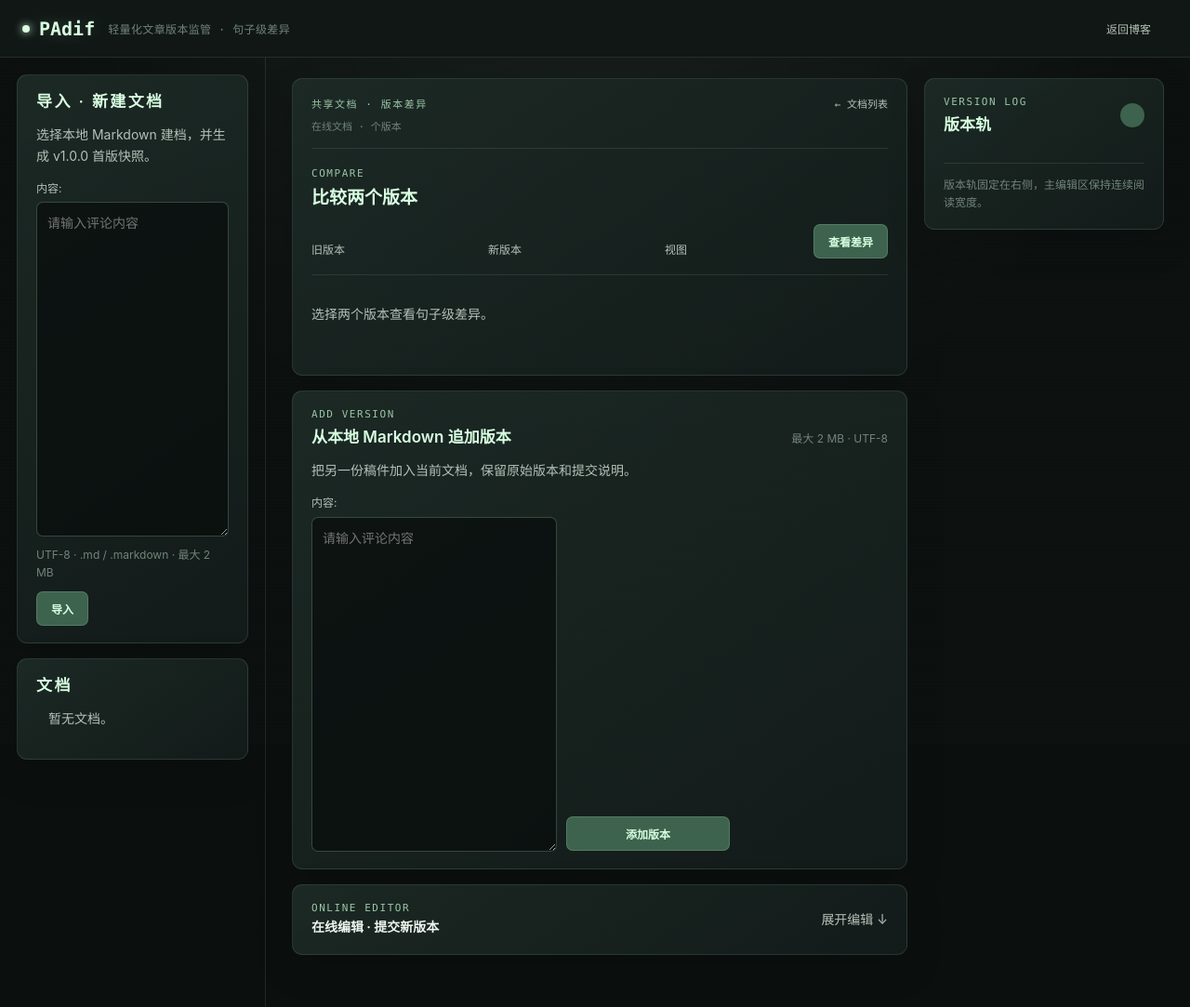
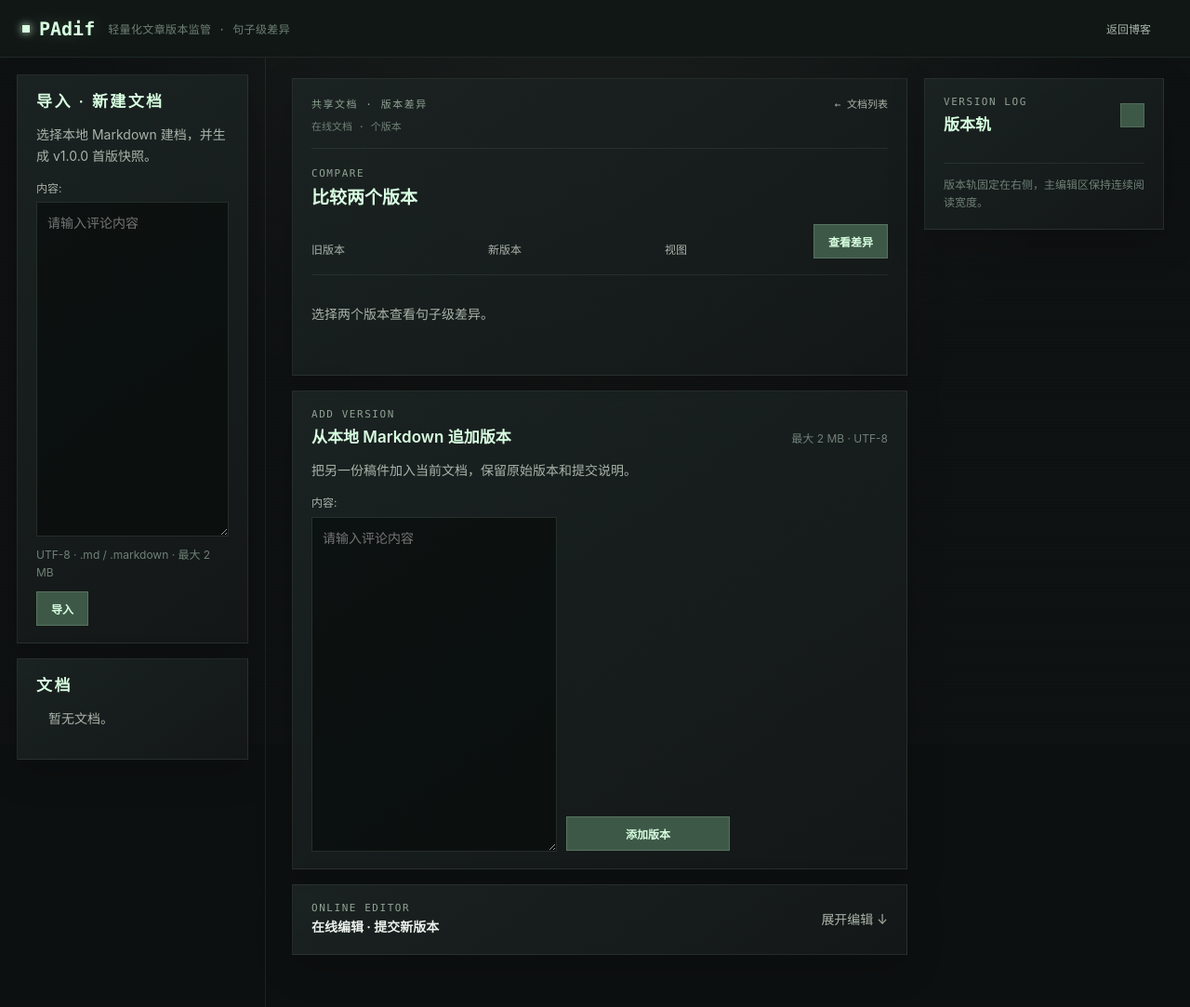
Before and after one commit to se-veN714/PowerAdapterBlogs, a Django app: template padif/templates/padif/document_detail.html in a window 1280 px wide. Shown: the whole page at 93% size. Run offline with Django 5.2, Linux system fonts and the light colour scheme; the template is opened without the code that fills it: values that come from a table or form of the project are taken from there, others are empty; parts of the project's set-up code (start-up, migrations or seed data) failed here and were passed over.

Commit message:
Align PAdif UI with sharp Devenir surfaces
Remove rounded rectangles and circular status nodes from the shared PAdif workspace. Reuse the documented Devenir dark palette, thin borders, and restrained signal colors.

```diff
--- a/padif/static/padif/padif.css
+++ b/padif/static/padif/padif.css
@@ -1,20 +1,20 @@
 :root {
   color-scheme: dark;
-  --bg: #0b100f;
-  --bg2: #111816;
-  --panel: #18211f;
-  --panel-strong: #1d2a26;
-  --accent: #d8ffe1;
-  --soft: #9bc5a8;
-  --muted: #71847a;
-  --text: #edf3ed;
-  --text2: #b4c1b8;
-  --line: rgba(216, 255, 225, .10);
-  --line2: rgba(216, 255, 225, .22);
-  --deep: #3d624d;
-  --red: #f0aaaa;
-  --green: #a3edbd;
-  --warn: #d4bb7d;
+  --bg: rgb(13, 16, 16);
+  --bg2: rgb(20, 24, 24);
+  --panel: rgb(28, 35, 35);
+  --panel-strong: rgb(28, 35, 35);
+  --accent: rgb(216, 255, 225);
+  --soft: rgb(143, 163, 148);
+  --muted: rgb(111, 129, 119);
+  --text: rgb(235, 240, 235);
+  --text2: rgb(170, 180, 170);
+  --line: rgba(216, 255, 225, .08);
+  --line2: rgba(216, 255, 225, .12);
+  --deep: rgb(62, 88, 72);
+  --red: rgb(201, 120, 120);
+  --green: rgb(158, 232, 182);
+  --warn: rgb(207, 181, 126);
   --mono: "Cascadia Code", "JetBrains Mono", Consolas, monospace;
   --sans: -apple-system, BlinkMacSystemFont, "PingFang SC", "Microsoft YaHei", sans-serif;
 }
@@ -44,7 +44,7 @@ button, input, select, textarea { font: inherit; }
   border-bottom: 1px solid var(--line);
 }
 .brand { display: flex; align-items: center; gap: 10px; color: var(--accent); font: 700 20px var(--mono); text-decoration: none; text-shadow: 0 0 18px rgba(216,255,225,.24); }
-.signal-dot { width: 8px; height: 8px; border-radius: 50%; background: var(--accent); box-shadow: 0 0 10px var(--accent); }
+.signal-dot { width: 8px; height: 8px; background: var(--accent); box-shadow: 0 0 10px var(--accent); }
 .subtitle { color: var(--muted); font: 12px var(--mono); letter-spacing: .03em; }
 .topbar nav { margin-left: auto; display: flex; align-items: center; gap: 18px; color: var(--text2); font: 12px var(--mono); }
 .topbar nav a { text-decoration: none; }
@@ -56,7 +56,7 @@ button, input, select, textarea { font: inherit; }
 .document-layout { display: grid; grid-template-columns: minmax(0, 1fr) 258px; gap: 18px; align-items: start; }
 .document-main { min-width: 0; }
 
-.panel { margin-bottom: 16px; padding: 18px 20px; background: linear-gradient(145deg, rgba(29,42,38,.94), rgba(19,28,26,.96)); border: 1px solid var(--line); border-radius: 11px; box-shadow: 0 14px 40px rgba(0,0,0,.16); }
+.panel { margin-bottom: 16px; padding: 18px 20px; background: linear-gradient(145deg, rgba(28,35,35,.94), rgba(20,24,24,.96)); border: 1px solid var(--line); box-shadow: 0 14px 40px rgba(0,0,0,.16); }
 .panel:hover { border-color: var(--line2); }
 .panel-h { margin: 0 0 8px; color: var(--soft); font: 11px var(--mono); letter-spacing: .14em; text-transform: uppercase; }
 .panel h1, .panel h2 { margin: 0; color: var(--accent); }
@@ -67,17 +67,17 @@ button, input, select, textarea { font: inherit; }
 
 form p { display: flex; flex-direction: column; gap: 5px; margin: 10px 0; }
 label { color: var(--text2); font-size: 12px; }
-input, select, textarea { width: 100%; padding: 9px 11px; color: var(--text); background: rgba(8,13,12,.72); border: 1px solid var(--line2); border-radius: 7px; }
+input, select, textarea { width: 100%; padding: 9px 11px; color: var(--text); background: rgba(8,13,12,.72); border: 1px solid var(--line2); }
 input:focus, select:focus, textarea:focus { outline: none; border-color: var(--soft); box-shadow: 0 0 0 3px rgba(155,197,168,.13); }
 input[type=file] { padding: 7px; }
 textarea { min-height: 360px; resize: vertical; line-height: 1.8; }
-button { padding: 9px 15px; color: var(--accent); background: var(--deep); border: 1px solid rgba(216,255,225,.16); border-radius: 7px; cursor: pointer; font: 600 12px var(--mono); transition: .18s ease; }
+button { padding: 9px 15px; color: var(--accent); background: var(--deep); border: 1px solid rgba(216,255,225,.16); cursor: pointer; font: 600 12px var(--mono); transition: .18s ease; }
 button:hover { background: #50775f; box-shadow: 0 0 16px rgba(216,255,225,.16); }
 button:focus-visible, a:focus-visible, summary:focus-visible { outline: 2px solid var(--accent); outline-offset: 3px; }
 .errorlist { margin: 0; padding-left: 18px; color: var(--red); }
 
 .document-list { list-style: none; margin: 0; padding: 0; }
-.document-list li { margin: 3px 0; padding: 10px 11px; border: 1px solid transparent; border-left: 2px solid transparent; border-radius: 8px; }
+.document-list li { margin: 3px 0; padding: 10px 11px; border: 1px solid transparent; border-left: 2px solid transparent; }
 .document-list li:hover, .document-list li.active { background: rgba(8,13,12,.54); border-color: var(--line); border-left-color: var(--soft); }
 .document-list a { display: flex; justify-content: space-between; gap: 8px; text-decoration: none; }
 .document-list b { color: var(--accent); font: 11px var(--mono); }
@@ -96,7 +96,7 @@ button:focus-visible, a:focus-visible, summary:focus-visible { outline: 2px soli
 .diff-controls p { margin: 0; }
 .diff-result { min-height: 90px; margin-top: 17px; padding-top: 15px; border-top: 1px solid var(--line); line-height: 1.9; white-space: pre-wrap; }
 .stats-line { padding-bottom: 9px; color: var(--soft); border-bottom: 1px solid var(--line); font: 12px var(--mono); }
-.inline-view > span { display: block; padding: 3px 6px; border-radius: 4px; }
+.inline-view > span { display: block; padding: 3px 6px; }
 .insert { color: var(--green); background: rgba(86,196,124,.22); }
 .delete { color: var(--red); background: rgba(201,120,120,.20); text-decoration: line-through; }
 .moved { color: var(--text2); border-bottom: 1px dotted var(--muted); }
@@ -105,16 +105,16 @@ button:focus-visible, a:focus-visible, summary:focus-visible { outline: 2px soli
 .split-head { color: var(--soft); font: 12px var(--mono); }
 .split-view > span { min-height: 34px; padding: 8px 10px; background: rgba(8,13,12,.48); border-bottom: 1px solid var(--line); }
 .summary-grid { display: grid; grid-template-columns: 1fr 1fr; gap: 12px; }
-.summary-grid article { display: grid; gap: 5px; padding: 14px; background: rgba(8,13,12,.48); border: 1px solid var(--line); border-radius: 8px; }
+.summary-grid article { display: grid; gap: 5px; padding: 14px; background: rgba(8,13,12,.48); border: 1px solid var(--line); }
 .summary-grid b { color: var(--accent); font: 13px var(--mono); }
 
 .version-rail { position: sticky; top: 82px; max-height: calc(100vh - 104px); overflow: auto; }
 .section-heading--rail { align-items: center; }
-.version-count { display: grid; width: 26px; height: 26px; place-items: center; color: var(--accent); background: var(--deep); border-radius: 50%; font: 11px var(--mono); }
+.version-count { display: grid; width: 26px; height: 26px; place-items: center; color: var(--accent); background: var(--deep); border: 1px solid var(--line2); font: 11px var(--mono); }
 .version-strip { position: relative; list-style: none; margin: 10px 0 0; padding: 3px 0 3px 19px; }
 .version-strip::before { position: absolute; top: 10px; bottom: 10px; left: 5px; width: 1px; background: var(--line2); content: ""; }
 .version-strip li { position: relative; display: flex; gap: 10px; min-width: 0; padding: 11px 0; }
-.version-strip__dot { position: relative; z-index: 1; flex: 0 0 auto; width: 11px; height: 11px; margin: 5px 0 0 -19px; background: var(--bg2); border: 2px solid var(--muted); border-radius: 50%; }
+.version-strip__dot { position: relative; z-index: 1; flex: 0 0 auto; width: 11px; height: 11px; margin: 5px 0 0 -19px; background: var(--bg2); border: 2px solid var(--muted); }
 .version-strip__body { display: grid; min-width: 0; gap: 2px; }
 .version-strip b { color: var(--text2); font: 600 12px var(--mono); }
 .version-strip span:not(.version-strip__dot) { color: var(--text); overflow: hidden; text-overflow: ellipsis; white-space: nowrap; }
@@ -131,7 +131,7 @@ button:focus-visible, a:focus-visible, summary:focus-visible { outline: 2px soli
 .editor-panel summary .panel-h { margin: 0; }
 .editor-panel[open] summary { padding-bottom: 13px; margin-bottom: 13px; border-bottom: 1px solid var(--line); }
 .message-stack { position: fixed; z-index: 5; top: 76px; right: 20px; width: min(420px, calc(100vw - 40px)); }
-.notice { padding: 10px 14px; background: #22332e; border: 1px solid var(--line2); border-radius: 7px; box-shadow: 0 8px 30px #0007; }
+.notice { padding: 10px 14px; background: rgb(34, 51, 46); border: 1px solid var(--line2); box-shadow: 0 8px 30px #0007; }
 .notice.warning { border-color: var(--warn); }
 .notice.error { border-color: var(--red); }
 
```
